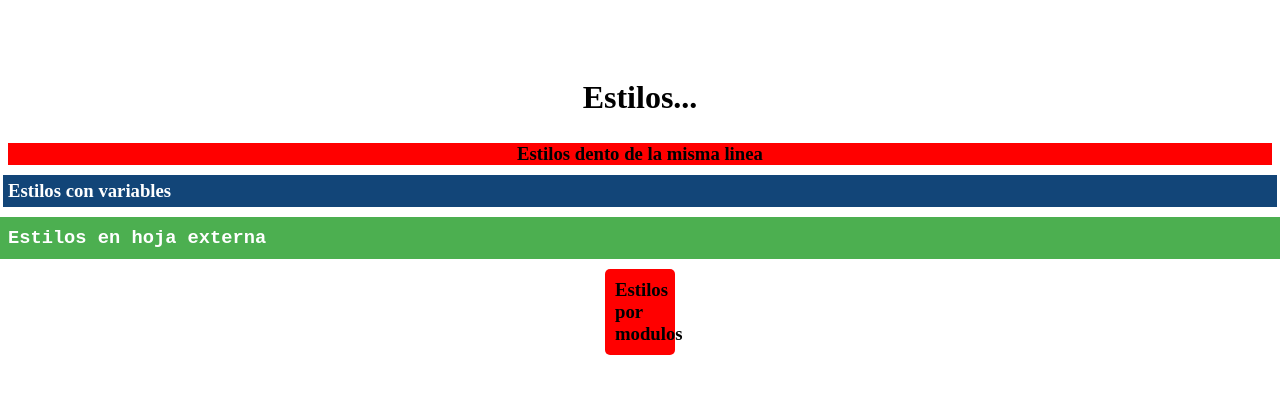
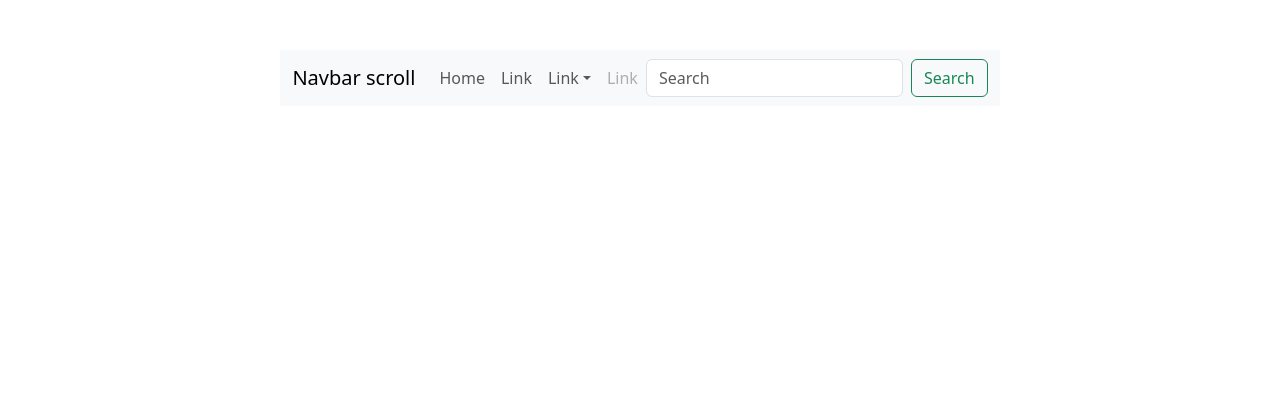
Before and after one commit to JLanda003/reactWeb, a React (Create React App) app: page / in a window 1280 px wide. Shown: the top 394 px of the page. Built offline with nearby package versions, Linux system fonts and the light colour scheme.

Commit message:
//Boostrap
Como usar e implementar boostrap al proyecto

```diff
--- a/package.json
+++ b/package.json
@@ -6,7 +6,9 @@
     "@testing-library/jest-dom": "^5.17.0",
     "@testing-library/react": "^13.4.0",
     "@testing-library/user-event": "^13.5.0",
+    "bootstrap": "^5.3.2",
     "react": "^18.2.0",
+    "react-bootstrap": "^2.9.0",
     "react-dom": "^18.2.0",
     "react-scripts": "5.0.1",
     "web-vitals": "^2.1.4"
--- a/public/index.html
+++ b/public/index.html
@@ -24,6 +24,8 @@
       work correctly both with client-side routing and a non-root public URL.
       Learn how to configure a non-root public URL by running `npm run build`.
     -->
+    <!-- Forma antigua de bootstrap -->
+    <!-- <link href="https://cdn.jsdelivr.net/npm/bootstrap@5.3.2/dist/css/bootstrap.min.css" rel="stylesheet" integrity="sha384-T3c6CoIi6uLrA9TneNEoa7RxnatzjcDSCmG1MXxSR1GAsXEV/Dwwykc2MPK8M2HN" crossorigin="anonymous"> -->
     <title>React App</title>
   </head>
   <body>
@@ -39,5 +41,6 @@
       To begin the development, run `npm start` or `yarn start`.
       To create a production bundle, use `npm run build` or `yarn build`.
     -->
+    <!-- <script src="https://cdn.jsdelivr.net/npm/bootstrap@5.3.2/dist/js/bootstrap.bundle.min.js" integrity="sha384-C6RzsynM9kWDrMNeT87bh95OGNyZPhcTNXj1NW7RuBCsyN/o0jlpcV8Qyq46cDfL" crossorigin="anonymous"></script> -->
   </body>
 </html>
--- a/src/App.jsx
+++ b/src/App.jsx
@@ -1,9 +1,12 @@
 import React from 'react'
+import './styles/App.css'
+import 'bootstrap/dist/css/bootstrap.min.css' // Se debe de importar los css de bootstrap
 // import Text from './components/Texto';
 // import Contador from './components/Contador';
-import './styles/App.css'
+// import Bootstrap from './components/Bootstrap';
+import NavScrollExample from './components/Navbar'
 // import Pokemones from './components/Pokemones';
-import Estilos from './components/Estilos';
+// import Estilos from './components/Estilos';
 // import ListaNombre from './components/ListaNombre'
 // import Referencia from './components/Referencia';
 
@@ -27,8 +30,11 @@
         <hr />
         <Pokemones />
         <hr />
-        <Referencia /> */}
+        <Referencia />
         <Estilos />
+        // <Bootstrap /> Antigua forma
+        */}
+        <NavScrollExample />
       </div>
     )
 }
--- /dev/null
+++ b/src/components/Bootstrap.jsx
@@ -0,0 +1,52 @@
+import React from 'react'
+
+const Bootstrap = () => {
+  return (
+  <>
+    <h1>Estilos con Bootstrap</h1>
+
+    {/* Antigua forma de implementar Bootstrap */}
+    <nav className="navbar navbar-expand-lg bg-body-tertiary">
+      <div className="container-fluid">
+        <a className="navbar-brand" href="index.html">Navbar</a>
+        <button className="navbar-toggler" type="button" data-bs-toggle="collapse" data-bs-target="#navbarSupportedContent" aria-controls="navbarSupportedContent" aria-expanded="false" aria-label="Toggle navigation">
+          <span className="navbar-toggler-icon"></span>
+        </button>
+        <div className="collapse navbar-collapse" id="navbarSupportedContent">
+          <ul className="navbar-nav me-auto mb-2 mb-lg-0">
+            <li className="nav-item">
+              <a className="nav-link active" aria-current="page" href="index.html">Home</a>
+            </li>
+            <li className="nav-item">
+              <a className="nav-link" href="index.html">Link</a>
+            </li>
+            <li className="nav-item dropdown">
+              <a className="nav-link dropdown-toggle" href="index.html" role="button" data-bs-toggle="dropdown" aria-expanded="false">
+                Dropdown
+              </a>
+              <ul className="dropdown-menu">
+                <li><a className="dropdown-item" href="index.html">Action</a></li>
+                <li><a className="dropdown-item" href="index.html">Another action</a></li>
+                <li><hr className="dropdown-divider" /></li>
+                <li><a className="dropdown-item" href="index.html">Something else here</a></li>
+              </ul>
+            </li>
+            <li className="nav-item">
+              <a className="nav-link disabled" aria-disabled="true" href="index.html">Disabled</a>
+            </li>
+          </ul>
+          <form className="d-flex" role="search">
+            <input className="form-control me-2" type="search" placeholder="Search" aria-label="Search" />
+            <button className="btn btn-outline-success" type="submit">Search</button>
+          </form>
+        </div>
+      </div>
+    </nav>
+
+
+
+  </>
+  )
+}
+
+export default Bootstrap
--- /dev/null
+++ b/src/components/Navbar.jsx
@@ -0,0 +1,51 @@
+import Button from 'react-bootstrap/Button';
+import Container from 'react-bootstrap/Container';
+import Form from 'react-bootstrap/Form';
+import Nav from 'react-bootstrap/Nav';
+import Navbar from 'react-bootstrap/Navbar';
+import NavDropdown from 'react-bootstrap/NavDropdown';
+
+function NavScrollExample() {
+  return (
+    <Navbar expand="lg" className="bg-body-tertiary">
+      <Container fluid>
+        <Navbar.Brand href="#">Navbar scroll</Navbar.Brand>
+        <Navbar.Toggle aria-controls="navbarScroll" />
+        <Navbar.Collapse id="navbarScroll">
+          <Nav
+            className="me-auto my-2 my-lg-0"
+            style={{ maxHeight: '100px' }}
+            navbarScroll
+          >
+            <Nav.Link href="#action1">Home</Nav.Link>
+            <Nav.Link href="#action2">Link</Nav.Link>
+            <NavDropdown title="Link" id="navbarScrollingDropdown">
+              <NavDropdown.Item href="#action3">Action</NavDropdown.Item>
+              <NavDropdown.Item href="#action4">
+                Another action
+              </NavDropdown.Item>
+              <NavDropdown.Divider />
+              <NavDropdown.Item href="#action5">
+                Something else here
+              </NavDropdown.Item>
+            </NavDropdown>
+            <Nav.Link href="#" disabled>
+              Link
+            </Nav.Link>
+          </Nav>
+          <Form className="d-flex">
+            <Form.Control
+              type="search"
+              placeholder="Search"
+              className="me-2"
+              aria-label="Search"
+            />
+            <Button variant="outline-success">Search</Button>
+          </Form>
+        </Navbar.Collapse>
+      </Container>
+    </Navbar>
+  );
+}
+
+export default NavScrollExample;
```
Also changed, not shown: 1 other file (tests, documents, lock files or other folders).
